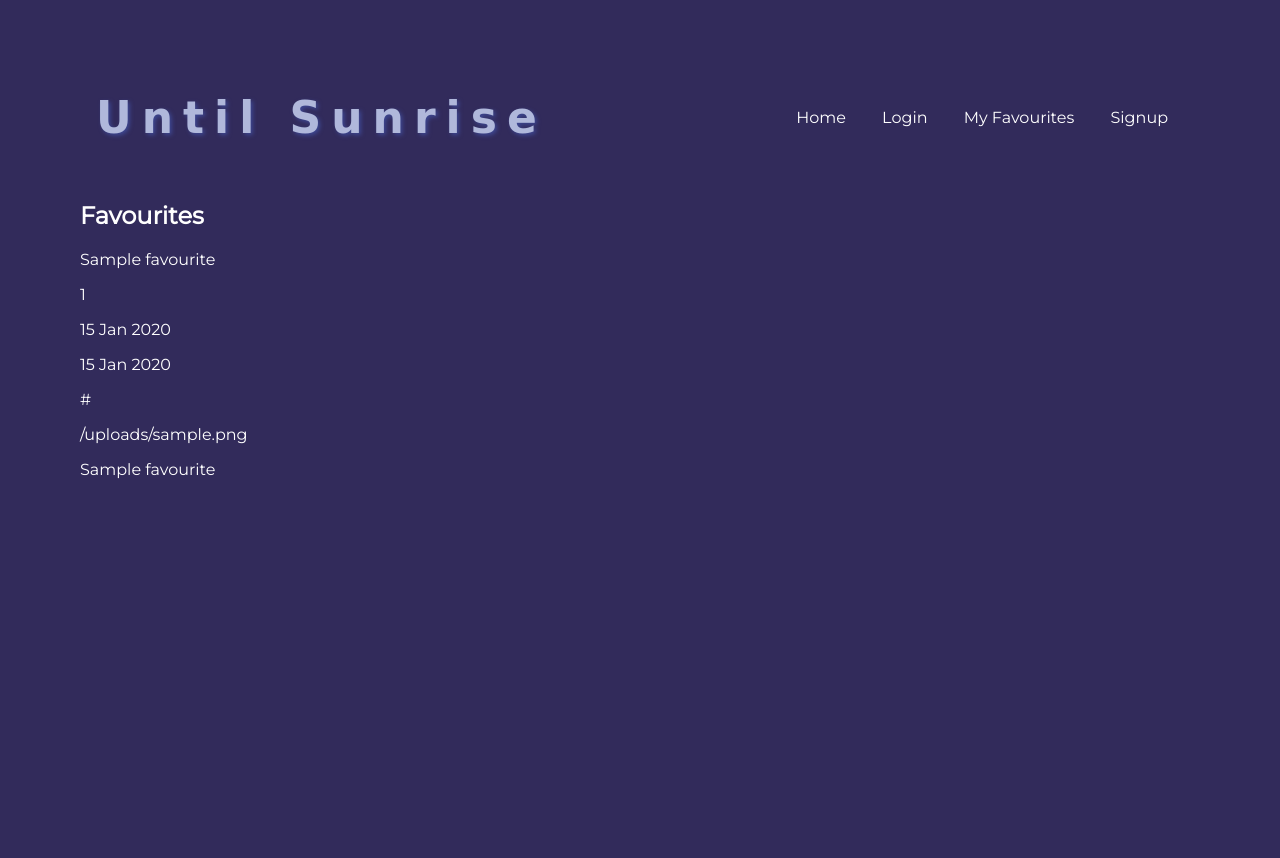
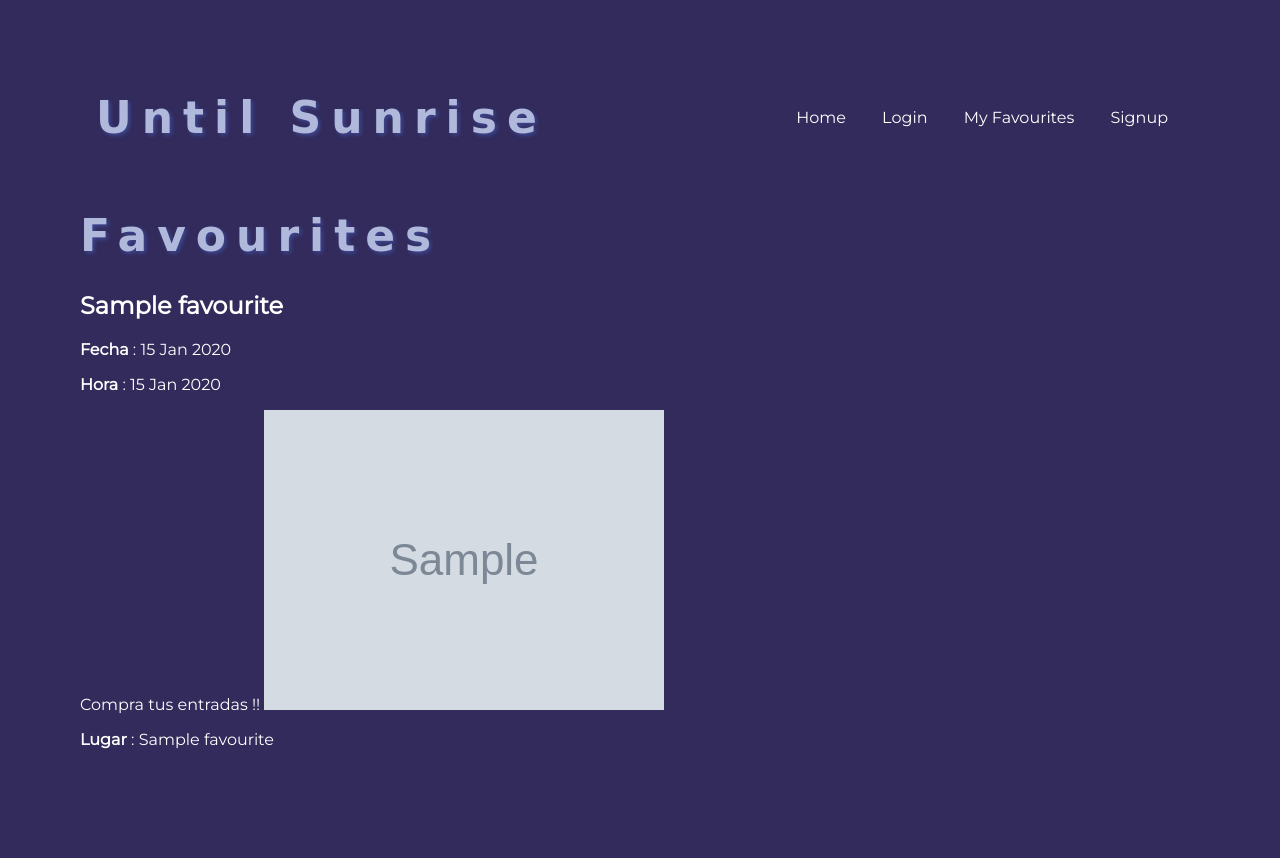
Before and after one commit to estefania-git/until-sunrise, a Node project: template views/my-favourites.hbs in a window 1280 px wide. Before the commit the page ends 479 px from the top, so only its background shows below. Run offline with Node 20 templates, Linux system fonts and the light colour scheme; the template is opened without the code that fills it: most values are stand-ins (such as "Sample title", 1, 10 or a date in 2020); grey boxes marked "Sample" are stand-in pictures; some web fonts are replaced.

Commit message:
create favouruites

```diff
--- a/views/my-favourites.hbs
+++ b/views/my-favourites.hbs
@@ -1,10 +1,12 @@
-<h2>Favourites</h2>
+<h1>Favourites</h1>
 {{#each foundUser.favourites}}
-<p>{{name}}</p>
-<p>{{id}}</p>
-<p>{{localDate}}</p>
-<p>{{localTime}}</p>
-<p>{{url}}</p>
-<p>{{image}}</p>
-<p>{{venues_name}}</p>
+<h2>{{name}}</h2>
+<input type="hidden" value="{{id}}">
+<p> <b>Fecha</b> : {{localDate}}</p>
+<p> <b>Hora</b> : {{localTime}}</p>
+<a href="{{url}}"> Compra tus entradas !! </a>
+<img src="{{image}}" alt="" id="img-favourites">
+<p> <b>Lugar</b> : {{venues_name}}</p>
+<br>
+<br>
 {{/each}}
```
